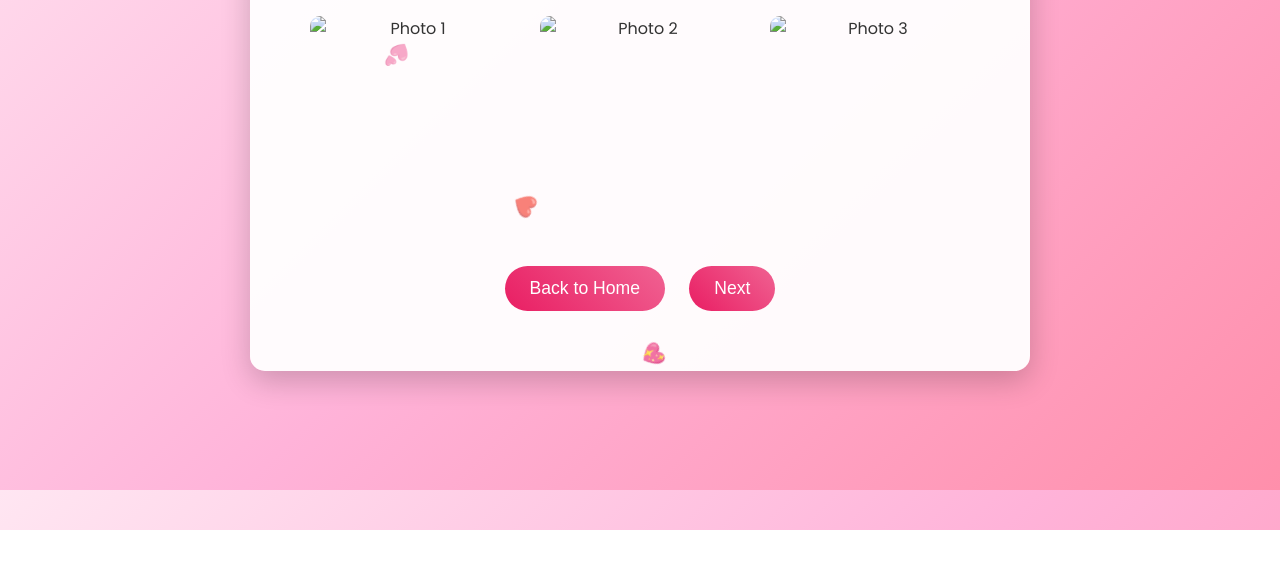
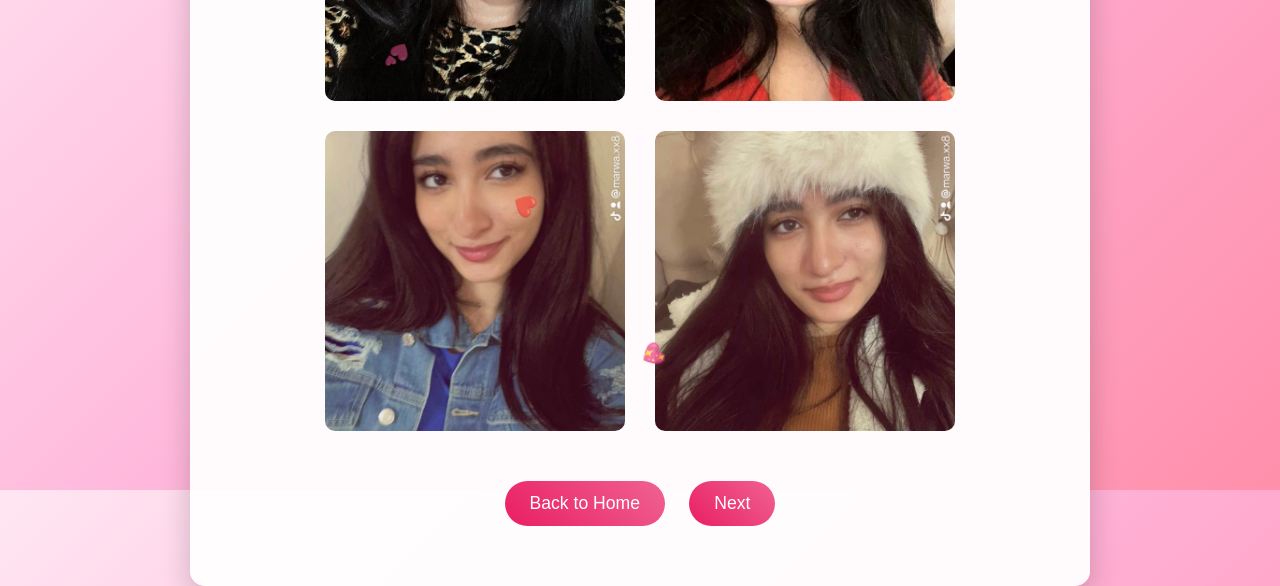
Before and after one commit to fadeaway808/fadeaway-repo, a plain HTML site: page photos.html in a window 1280 px wide. Shown: the part 310-896 px from the top of the page. Before the commit the page ends 840 px from the top, so only its background shows below. Drawn offline with Linux system fonts and the light colour scheme.

Commit message:
Add files via upload

```diff
--- a/photos.html
+++ b/photos.html
@@ -46,15 +46,19 @@
             gap: 10px;
         }
         .gallery img {
-            width: 200px;
-            height: 200px;
+            width: 300px;
+            height: 300px;
             object-fit: cover;
             margin: 10px;
             border-radius: 10px;
             transition: transform 0.3s;
+            cursor: pointer;
         }
         .gallery img:hover {
             transform: scale(1.05);
+        }
+        .gallery img:active {
+            transform: scale(0.95);
         }
         button {
             background: linear-gradient(45deg, #e91e63, #f06292);
@@ -95,6 +99,7 @@
                 height: auto;
                 aspect-ratio: 1;
                 margin: 5px;
+                min-width: 150px;
             }
             button {
                 padding: 10px 20px;
@@ -162,10 +167,11 @@
     <div class="container">
         <h1>My best Photos of You 😍😍</h1>
         <div class="gallery">
-            <img src="[HER PHOTO 1 URL]" alt="Photo 1">
-            <img src="[HER PHOTO 2 URL]" alt="Photo 2">
-            <img src="[HER PHOTO 3 URL]" alt="Photo 3">
-            <!-- Add more as needed -->
+            <img src="media/IMG_4745.JPG" alt="Photo 1">
+            <img src="media/IMG_5106.JPG" alt="Photo 2">
+            <img src="media/IMG_5178.JPG" alt="Photo 3">
+            <img src="media/IMG_5249.JPG" alt="Photo 4">
+            <!-- Add more photos by adding them to the media/ folder and referencing them here -->
         </div>
         <button onclick="window.location.href='index.html'">Back to Home</button>
         <button onclick="window.location.href='letter.html'">Next</button>
```
Also changed, not shown: video.html (+19 -2 lines).
